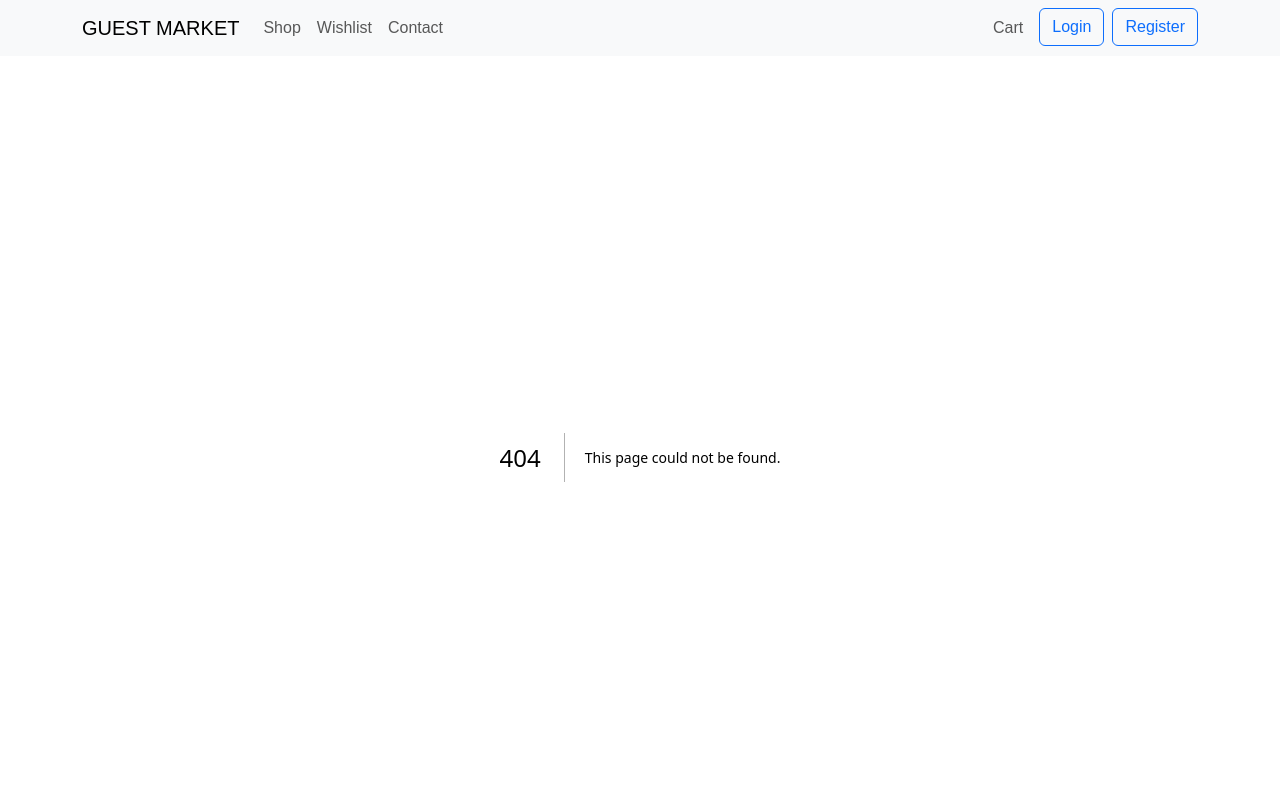
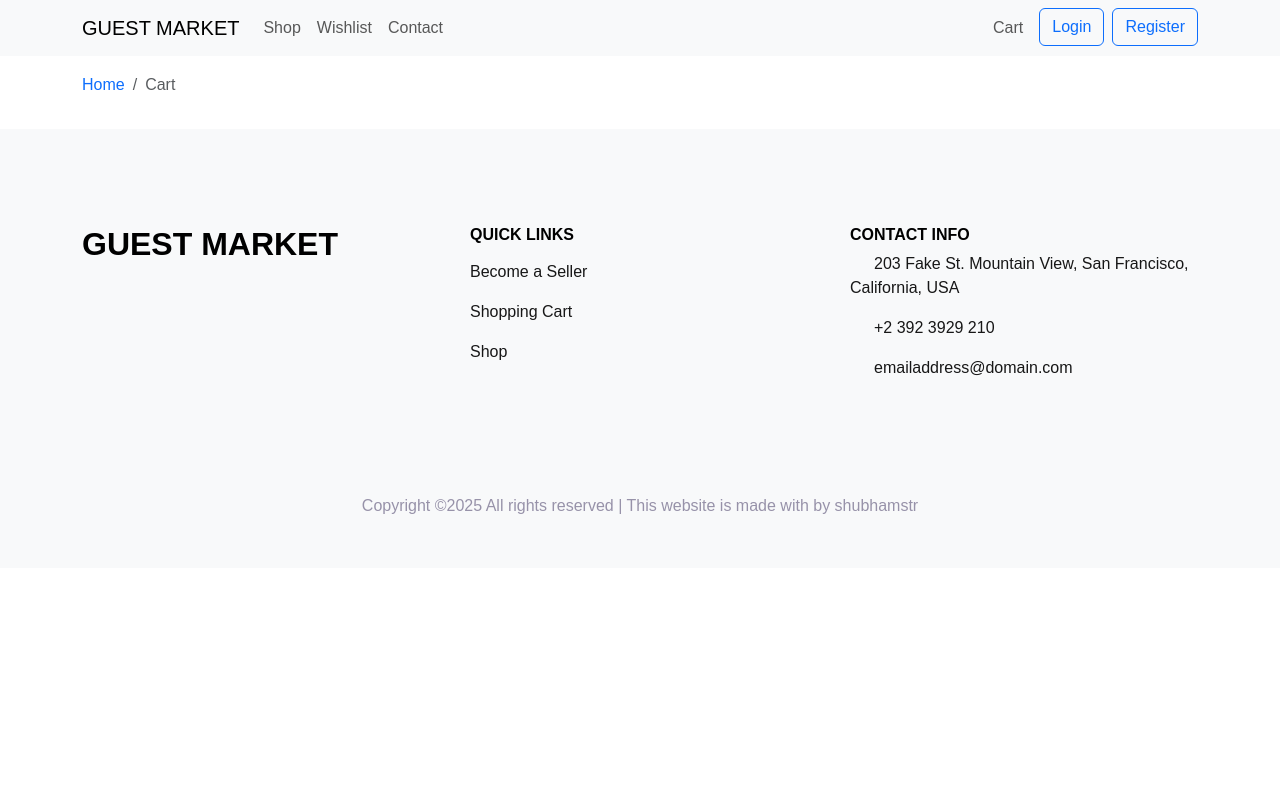
Before and after one commit to shubhamstr/E-Commerce-Platform-Website, a Next.js app: page /blank in a window 1280 px wide. Before the commit this address had no page. Shown: the top 800 px of the page. Built offline with nearby package versions, Linux system fonts and the light colour scheme; some icons are missing.

Commit message:
blank route page add

```diff
--- /dev/null
+++ b/src/app/blank/page.tsx
@@ -0,0 +1,22 @@
+import React from 'react';
+import { Container, Row, Col } from 'reactstrap';
+// import styles from './page.module.css';
+import BreadcrumbCompo from '../components/BreadcrumbCompo';
+
+const page = () => {
+  return (
+    <Container fluid>
+      <Row xs="1">
+        <Col>
+          <BreadcrumbCompo activeScreenName="Cart" previousScreenLink="" previousScreenName="" />
+        </Col>
+      </Row>
+      <Row xs="1">
+        <Col>
+        </Col>
+      </Row>
+    </Container>
+  );
+};
+
+export default page;
```
Also changed, not shown: src/app/blank/page.module.css (added).
